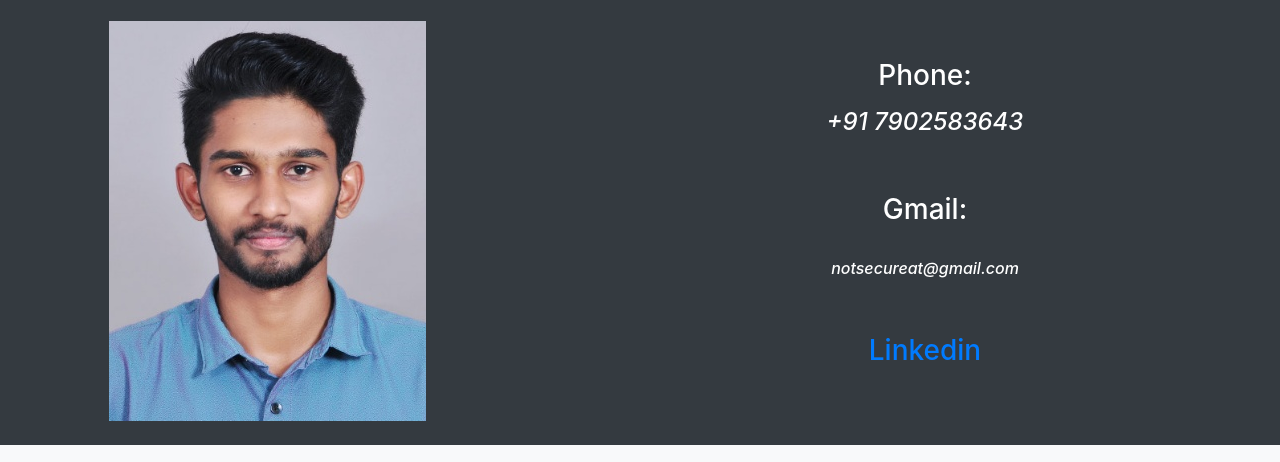
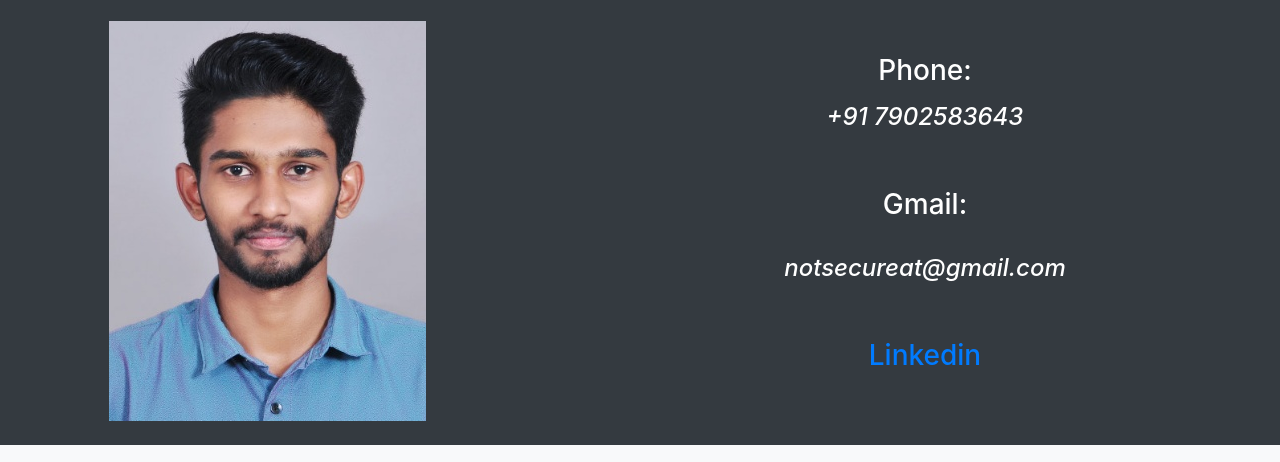
Before and after one commit to P3n3trat3r/Static-Website, a plain HTML site: page index.html in a window 1280 px wide. Shown: the part 91-553 px from the top of the page. Drawn offline with nearby package versions, Linux system fonts and the light colour scheme.

Commit message:
Update index.html

```diff
--- a/index.html
+++ b/index.html
@@ -26,7 +26,7 @@
                    <img src="39kb.jpg" alt="" class="img-fluid pl-4">
                </div>
                <div class="col-md-6 text-white text-center p-4">
-                   <h3><p>Phone:</p><h3><h4 class="font-italic">+91 7902583643</h4><br><br><h3>Gmail:</h3><br><h6 class="font-italic">notsecureat@gmail.com</h6><br><br><a href="https://www.linkedin.com/in/gokul-r-3a016b19a/"><h3>Linkedin</h3></a></p>               </div>
+                   <h3><p>Phone:</p><h3><h4 class="font-italic">+91 7902583643</h4><br><br><h3>Gmail:</h3><br><h4 class="font-italic">notsecureat@gmail.com</h4><br><br><a href="https://www.linkedin.com/in/gokul-r-3a016b19a/"><h3>Linkedin</h3></a></p>               </div>
            </div>
        </div>
    </section>
```
